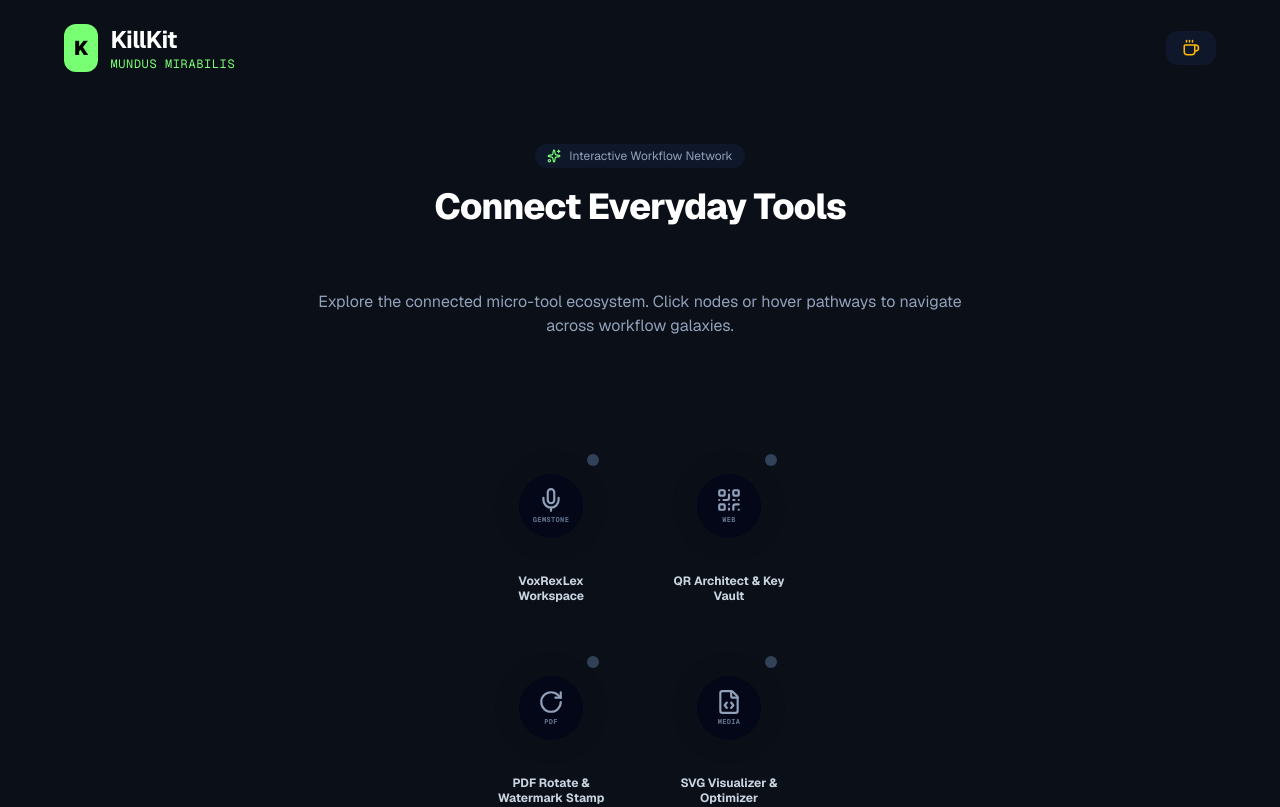
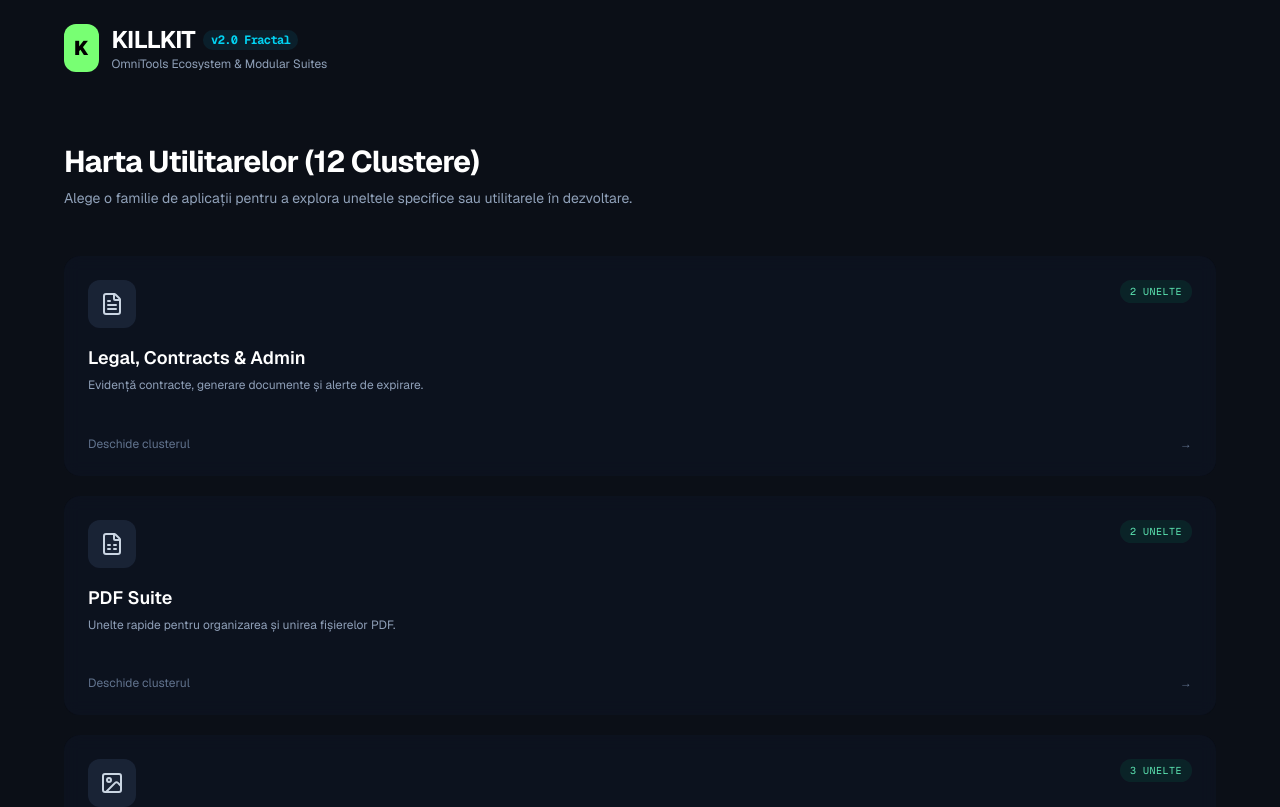
Before and after one commit to u8730576247-bot/omnitools-app, a Next.js app: page / in a window 1280 px wide. Shown: the top 807 px of the page. Built offline with nearby package versions, Linux system fonts and the light colour scheme.

Commit message:
Refactor UI into 12 Fractal Family Clusters

```diff
--- a/src/app/page.tsx
+++ b/src/app/page.tsx
@@ -1,192 +1,191 @@
 'use client';
 
-import React from 'react';
-import {
-  Mic,
-  QrCode,
-  RotateCw,
-  FileCode,
-  FileStack,
-  FileSpreadsheet,
-  Image as ImageIcon,
-  ShieldCheck,
-  Receipt,
-  Key,
-  Coffee,
-  Sparkles,
-  Zap,
-  BellRing,
-} from 'lucide-react';
-import KillKitGrid, { ToolItem } from '@/components/killkit/KillKitGrid';
-
-
-const ALL_TOOLS: ToolItem[] = [
-  {
-    id: 'vox-rex-lex',
-    title: 'VoxRexLex Workspace',
-    description: 'Advanced legal & medical voice dictation & AI translation suite.',
-    icon: Mic,
-    href: '/vox-rex-lex',
-    badge: 'GEMSTONE',
-    badgeColor: 'bg-[#78ff73]/20 text-[#78ff73] border-[#78ff73]/30',
-  },
-  {
-    id: 'qr-key-vault',
-    title: 'QR Architect & Key Vault',
-    description: 'Generate vector SVG QR codes and high-entropy cryptographic keys.',
-    icon: QrCode,
-    href: '/qr-key-vault',
-    badge: 'WEB & CIPHER',
-    badgeColor: 'bg-cyan-500/20 text-cyan-300 border-cyan-500/30',
-  },
-  {
-    id: 'pdf-rotate-stamp',
-    title: 'PDF Rotate & Watermark Stamp',
-    description: 'Rotate PDF pages and overlay custom diagonal watermark stamps.',
-    icon: RotateCw,
-    href: '/pdf-rotate-stamp',
-    badge: 'PDF CLUSTER',
-    badgeColor: 'bg-indigo-500/20 text-indigo-300 border-indigo-500/30',
-  },
-  {
-    id: 'svg-optimizer',
-    title: 'SVG Visualizer & Optimizer',
-    description: 'Clean, minify, preview SVG code and convert directly to React JSX.',
-    icon: FileCode,
-    href: '/svg-optimizer',
-    badge: 'MEDIA CLUSTER',
-    badgeColor: 'bg-emerald-500/20 text-emerald-300 border-emerald-500/30',
-  },
-  {
-    id: 'pdf-merger',
-    title: 'PDF Merger & Combiner',
-    description: 'Securely merge and combine PDF documents directly in your browser.',
-    icon: FileStack,
-    href: '/pdf-merger',
-    badge: 'PDF CLUSTER',
-    badgeColor: 'bg-indigo-500/20 text-indigo-300 border-indigo-500/30',
-  },
-  {
-    id: 'json-to-csv',
-    title: 'JSON to CSV Converter',
-    description: 'Transform structured JSON data into clean CSV / Excel sheets instantly.',
-    icon: FileSpreadsheet,
-    href: '/json-to-csv',
-    badge: 'DATA CLUSTER',
-    badgeColor: 'bg-amber-500/20 text-amber-300 border-amber-500/30',
-  },
-  {
-    id: 'image-converter',
-    title: 'Image Converter & Compressor',
-    description: 'Convert and compress WebP, PNG, JPG locally in your browser.',
-    icon: ImageIcon,
-    href: '/image-converter',
-    badge: 'MEDIA CLUSTER',
-    badgeColor: 'bg-emerald-500/20 text-emerald-300 border-emerald-500/30',
-  },
-  {
-    id: 'exif-cleaner',
-    title: 'Exif & Privacy Cleaner',
-    description: 'Strip metadata, GPS coordinates and device info from photos.',
-    icon: ShieldCheck,
-    href: '/exif-cleaner',
-    badge: 'PRIVACY',
-    badgeColor: 'bg-purple-500/20 text-purple-300 border-purple-500/30',
-  },
-  {
-    id: 'invoice-generator',
-    title: 'Free Invoice Generator',
-    description: 'Generate clean professional B2B PDF invoices instantly.',
-    icon: Receipt,
-    href: '/invoice-generator',
-    badge: 'B2B',
-    badgeColor: 'bg-blue-500/20 text-blue-300 border-blue-500/30',
-  },
-  {
-    id: 'hash-generator',
-    title: 'Smart Hash & Passphrase Vault',
-    description: 'Compute SHA-256, SHA-512 hashes and generate memorable high-entropy passphrases.',
-    icon: Key,
-    href: '/hash-generator',
-    badge: 'WEB & CIPHER',
-    badgeColor: 'bg-cyan-500/20 text-cyan-300 border-cyan-500/30',
-  },
-  {
-    id: 'creator-guard',
-    title: 'Creator Guard',
-    description: 'Protect and manage your creative digital assets on mobile.',
-    href: 'https://github.com/u8730576247-bot/killkit-releases/releases/download/v1.0.0/creator-guard.apk',
-    badge: 'MOBILE APP',
-    badgeColor: 'bg-emerald-500/20 text-emerald-300 border-emerald-500/30',
-    icon: ShieldCheck,
-  },
-  {
-    id: 'doc-reminder',
-    title: 'Doc Reminder',
-    description: 'Never miss a document expiration or renewal deadline.',
-    href: 'https://github.com/u8730576247-bot/killkit-releases/releases/download/v1.0.0/doc-reminder.apk',
-    badge: 'MOBILE APP',
-    badgeColor: 'bg-emerald-500/20 text-emerald-300 border-emerald-500/30',
-    icon: BellRing,
-  },
-];
+import { useState } from 'react';
+import Link from 'next/link';
+import { FAMILIES, FamilyCategory, ToolItem } from '@/config/categories';
+import { ArrowLeft, Sparkles, FolderLock } from 'lucide-react';
 
 export default function Home() {
+  const [selectedFamilyId, setSelectedFamilyId] = useState<string | null>(null);
+
+  const selectedFamily = FAMILIES.find((f) => f.id === selectedFamilyId);
+
   return (
-    <main className="min-h-screen bg-[#0B0F17] text-slate-100 p-6 md:p-12 font-sans selection:bg-[#78ff73] selection:text-black">
+    <main className="min-h-screen bg-[#0B0F17] text-slate-100 p-6 md:p-12 font-sans selection:bg-cyan-500/30">
       <div className="max-w-6xl mx-auto space-y-12">
 
         {/* Header Navigation */}
-        <header className="flex items-center justify-between border-b border-slate-800/60 pb-6">
+        <header className="flex items-center justify-between border-b border-slate-800/80 pb-6">
           <div className="flex items-center gap-3">
-            <div className="bg-[#78ff73] text-black font-black p-2.5 rounded-xl text-xl shadow-lg shadow-[#78ff73]/20">
+            <div className="bg-[#78ff73] text-black font-black p-2.5 rounded-xl text-xl tracking-wider shadow-[0_0_20px_rgba(120,255,115,0.3)]">
               K
             </div>
             <div>
-              <span className="text-2xl font-bold tracking-tight text-white">KillKit</span>
-              <span className="text-xs block text-[#78ff73] font-mono tracking-wider">MUNDUS MIRABILIS</span>
+              <h1 className="text-2xl font-bold tracking-tight text-white flex items-center gap-2">
+                KILLKIT <span className="text-xs px-2 py-0.5 rounded-full bg-cyan-500/10 text-cyan-400 border border-cyan-500/20 font-mono">v2.0 Fractal</span>
+              </h1>
+              <p className="text-xs text-slate-400">OmniTools Ecosystem & Modular Suites</p>
             </div>
           </div>
 
-          <a
-            href="https://www.buymeacoffee.com"
-            target="_blank"
-            rel="noopener noreferrer"
-            className="flex items-center gap-2 bg-slate-900 hover:bg-slate-800 text-amber-400 border border-slate-800 px-4 py-2 rounded-xl text-sm font-semibold transition-all hover:scale-105"
-          >
-            <Coffee size={18} />
-            <span className="hidden sm:inline">Buy me a coffee</span>
-          </a>
+          {selectedFamily && (
+            <button
+              onClick={() => setSelectedFamilyId(null)}
+              className="flex items-center gap-2 text-sm text-slate-400 hover:text-white bg-slate-800/60 hover:bg-slate-800 px-4 py-2 rounded-xl border border-slate-700/50 transition-all cursor-pointer"
+            >
+              <ArrowLeft className="w-4 h-4" /> Toate Familiile
+            </button>
+          )}
         </header>
 
-        {/* Hero Section */}
-        <div className="text-center max-w-3xl mx-auto space-y-4">
-          <div className="inline-flex items-center gap-2 px-3 py-1 rounded-full bg-slate-900 border border-slate-800 text-xs text-slate-400">
-            <Sparkles size={14} className="text-[#78ff73]" />
-            <span>Interactive Workflow Network</span>
-          </div>
-          <h1 className="text-4xl md:text-6xl font-extrabold tracking-tight text-white leading-tight">
-            Connect Everyday Tools <br />
-            <span className="text-transparent bg-clip-text bg-gradient-to-r from-[#78ff73] via-emerald-400 to-indigo-400">In One Neon Grid</span>
-          </h1>
-          <p className="text-slate-400 text-base md:text-lg max-w-2xl mx-auto">
-            Explore the connected micro-tool ecosystem. Click nodes or hover pathways to navigate across workflow galaxies.
-          </p>
+        {/* Dynamic Title / Breadcrumb */}
+        <div className="space-y-2">
+          {selectedFamily ? (
+            <>
+              <div className="flex items-center gap-2 text-xs font-mono text-cyan-400 uppercase tracking-widest">
+                <span>Familii</span> / <span className="text-white">{selectedFamily.title}</span>
+              </div>
+              <h2 className="text-3xl font-bold text-white tracking-tight flex items-center gap-3">
+                <selectedFamily.icon className="w-8 h-8 text-cyan-400" />
+                {selectedFamily.title}
+              </h2>
+              <p className="text-slate-400 max-w-2xl text-sm">{selectedFamily.description}</p>
+            </>
+          ) : (
+            <>
+              <h2 className="text-3xl font-bold text-white tracking-tight">Harta Utilitarelor (12 Clustere)</h2>
+              <p className="text-slate-400 max-w-2xl text-sm">
+                Alege o familie de aplicații pentru a explora uneltele specifice sau utilitarele în dezvoltare.
+              </p>
+            </>
+          )}
         </div>
 
-        {/* NEON GRID WITH CIRCLES & GUIDELINES */}
-        <section className="relative py-4">
-          <KillKitGrid tools={ALL_TOOLS} />
-        </section>
+        {/* LEVEL 1: GRID-UL CU FAMILII (Când nu e selectată nicio familie) */}
+        {!selectedFamily && (
+          <div className="grid grid-cols-1 md:grid-cols-2 lg:grid-cols-3 gap-5">
+            {FAMILIES.map((family) => {
+              const Icon = family.icon;
+              const isComingSoon = family.status === 'coming-soon';
+              const toolCount = family.tools.length;
 
-        {/* Footer */}
-        <footer className="text-center text-slate-500 text-xs pt-8 border-t border-slate-800/50 flex justify-between items-center">
-          <span>KillKit © 2026 — Built for speed, privacy, and flow.</span>
-          <div className="flex items-center gap-1 text-[#78ff73]">
-            <Zap size={14} />
-            <span>Mundus Mirabilis Online</span>
+              return (
+                <div
+                  key={family.id}
+                  onClick={() => setSelectedFamilyId(family.id)}
+                  className={`group relative p-6 rounded-2xl bg-slate-900/40 border transition-all duration-300 cursor-pointer backdrop-blur-sm flex flex-col justify-between hover:-translate-y-1 ${
+                    isComingSoon
+                      ? 'border-slate-800/60 opacity-60 hover:opacity-80 hover:border-slate-700'
+                      : 'border-slate-800 hover:border-cyan-500/50 hover:shadow-[0_0_30px_rgba(6,182,212,0.15)]'
+                  }`}
+                >
+                  <div className="space-y-4">
+                    <div className="flex items-start justify-between">
+                      <div className="p-3 rounded-xl bg-slate-800/80 border border-slate-700/50 group-hover:bg-cyan-500/10 group-hover:border-cyan-500/30 group-hover:text-cyan-400 transition-colors">
+                        <Icon className="w-6 h-6 text-slate-300 group-hover:text-cyan-400" />
+                      </div>
+                      <span
+                        className={`text-[10px] font-mono tracking-wider px-2.5 py-1 rounded-full border ${
+                          isComingSoon
+                            ? 'bg-amber-500/10 text-amber-300 border-amber-500/20'
+                            : toolCount > 0
+                            ? 'bg-emerald-500/10 text-emerald-300 border-emerald-500/20'
+                            : 'bg-slate-800 text-slate-400 border-slate-700'
+                        }`}
+                      >
+                        {isComingSoon ? 'INCEPTION' : `${toolCount} UNELTE`}
+                      </span>
+                    </div>
+
+                    <div>
+                      <h3 className="text-lg font-semibold text-white group-hover:text-cyan-300 transition-colors">
+                        {family.title}
+                      </h3>
+                      <p className="text-xs text-slate-400 mt-1 line-clamp-2 leading-relaxed">
+                        {family.description}
+                      </p>
+                    </div>
+                  </div>
+
+                  <div className="mt-6 pt-4 border-t border-slate-800/60 flex items-center justify-between text-xs text-slate-500 group-hover:text-slate-300">
+                    <span>{isComingSoon ? 'În dezvoltare' : 'Deschide clusterul'}</span>
+                    <span className="font-mono group-hover:translate-x-1 transition-transform">→</span>
+                  </div>
+                </div>
+              );
+            })}
           </div>
-        </footer>
+        )}
+
+        {/* LEVEL 2: UNELTELE DIN FAMILIA SELECTATĂ */}
+        {selectedFamily && (
+          <div>
+            {selectedFamily.tools.length > 0 ? (
+              <div className="grid grid-cols-1 md:grid-cols-2 lg:grid-cols-3 gap-5">
+                {selectedFamily.tools.map((tool: ToolItem) => {
+                  const ToolIcon = tool.icon;
+                  const isExternal = tool.href.startsWith('http');
+
+                  const CardContent = (
+                    <div className="group relative p-6 rounded-2xl bg-slate-900/60 border border-slate-800 hover:border-cyan-500/50 transition-all duration-300 hover:-translate-y-1 hover:shadow-[0_0_30px_rgba(6,182,212,0.15)] backdrop-blur-sm flex flex-col justify-between h-full">
+                      <div className="space-y-4">
+                        <div className="flex items-start justify-between">
+                          <div className="p-3 rounded-xl bg-slate-800/80 border border-slate-700/50 group-hover:bg-cyan-500/10 group-hover:border-cyan-500/30 group-hover:text-cyan-400 transition-colors">
+                            <ToolIcon className="w-6 h-6 text-slate-300 group-hover:text-cyan-400" />
+                          </div>
+                          <span className={`text-[10px] font-mono tracking-wider px-2.5 py-1 rounded-full border ${tool.badgeColor}`}>
+                            {tool.badge}
+                          </span>
+                        </div>
+
+                        <div>
+                          <h3 className="text-lg font-semibold text-white group-hover:text-cyan-300 transition-colors">
+                            {tool.title}
+                          </h3>
+                          <p className="text-xs text-slate-400 mt-1 leading-relaxed">
+                            {tool.description}
+                          </p>
+                        </div>
+                      </div>
+
+                      <div className="mt-6 pt-4 border-t border-slate-800/60 flex items-center justify-between text-xs text-cyan-400 font-medium">
+                        <span>{isExternal ? 'Descarcă APK' : 'Lansează Unealta'}</span>
+                        <span className="group-hover:translate-x-1 transition-transform">→</span>
+                      </div>
+                    </div>
+                  );
+
+                  return isExternal ? (
+                    <a key={tool.id} href={tool.href} download className="block h-full">
+                      {CardContent}
+                    </a>
+                  ) : (
+                    <Link key={tool.id} href={tool.href} className="block h-full">
+                      {CardContent}
+                    </Link>
+                  );
+                })}
+              </div>
+            ) : (
+              /* Mesaj dacă familia este goală / în dezvoltare */
+              <div className="p-12 rounded-3xl bg-slate-900/30 border border-slate-800/80 text-center space-y-4 max-w-xl mx-auto">
+                <div className="w-12 h-12 rounded-2xl bg-slate-800 flex items-center justify-center mx-auto text-amber-400 border border-slate-700">
+                  <FolderLock className="w-6 h-6" />
+                </div>
+                <h3 className="text-xl font-bold text-white">Cluster în Curs de Extindere</h3>
+                <p className="text-xs text-slate-400 leading-relaxed">
+                  Această familie este pregătită în arhitectură. Lucrăm la adăugarea de unelte noi specifice acestei categorii.
+                </p>
+                <button
+                  onClick={() => setSelectedFamilyId(null)}
+                  className="mt-2 inline-flex items-center gap-2 text-xs font-mono text-cyan-400 hover:text-cyan-300 pt-2"
+                >
+                  ← Înapoi la celelalte familii
+                </button>
+              </div>
+            )}
+          </div>
+        )}
 
       </div>
     </main>
--- /dev/null
+++ b/src/config/categories.ts
@@ -0,0 +1,233 @@
+import {
+  FileText,
+  FileSpreadsheet,
+  Image as ImageIcon,
+  Bot,
+  Code2,
+  KeyRound,
+  Smartphone,
+  Receipt,
+  Globe,
+  Music,
+  Cloud,
+  CheckSquare,
+  ShieldCheck,
+  BellRing,
+  FileCode,
+  QrCode,
+  LucideIcon
+} from 'lucide-react';
+
+export interface ToolItem {
+  id: string;
+  title: string;
+  description: string;
+  href: string;
+  badge: string;
+  badgeColor: string;
+  icon: LucideIcon;
+}
+
+export interface FamilyCategory {
+  id: string;
+  title: string;
+  description: string;
+  icon: LucideIcon;
+  status: 'active' | 'coming-soon';
+  tools: ToolItem[];
+}
+
+export const FAMILIES: FamilyCategory[] = [
+  {
+    id: 'legal-admin',
+    title: 'Legal, Contracts & Admin',
+    description: 'Evidență contracte, generare documente și alerte de expirare.',
+    icon: FileText,
+    status: 'active',
+    tools: [
+      {
+        id: 'creator-guard',
+        title: 'Creator Guard',
+        description: 'Protect and manage your creative digital assets & contracts.',
+        href: 'https://github.com/u8730576247-bot/killkit-releases/releases/download/v1.0.0/creator-guard.apk',
+        badge: 'MOBILE APP',
+        badgeColor: 'bg-emerald-500/20 text-emerald-300 border-emerald-500/30',
+        icon: ShieldCheck,
+      },
+      {
+        id: 'doc-reminder',
+        title: 'Doc Reminder',
+        description: 'Never miss a document expiration or renewal deadline.',
+        href: 'https://github.com/u8730576247-bot/killkit-releases/releases/download/v1.0.0/doc-reminder.apk',
+        badge: 'MOBILE APP',
+        badgeColor: 'bg-emerald-500/20 text-emerald-300 border-emerald-500/30',
+        icon: BellRing,
+      },
+    ],
+  },
+  {
+    id: 'pdf-suite',
+    title: 'PDF Suite',
+    description: 'Unelte rapide pentru organizarea și unirea fișierelor PDF.',
+    icon: FileSpreadsheet,
+    status: 'active',
+    tools: [
+      {
+        id: 'pdf-merger',
+        title: 'PDF Merger',
+        description: 'Combina mai multe PDF-uri intr-un singur document.',
+        href: '/pdf-merger',
+        badge: 'WEB TOOL',
+        badgeColor: 'bg-cyan-500/20 text-cyan-300 border-cyan-500/30',
+        icon: FileCode,
+      },
+      {
+        id: 'pdf-organizer',
+        title: 'PDF Organizer',
+        description: 'Rearanjeaza, roteste si sterge pagini din PDF.',
+        href: '/pdf-organizer',
+        badge: 'WEB TOOL',
+        badgeColor: 'bg-cyan-500/20 text-cyan-300 border-cyan-500/30',
+        icon: FileCode,
+      },
+    ],
+  },
+  {
+    id: 'image-lab',
+    title: 'Image & Design Lab',
+    description: 'Conversie, curățare metdate EXIF și optimizare SVG.',
+    icon: ImageIcon,
+    status: 'active',
+    tools: [
+      {
+        id: 'exif-cleaner',
+        title: 'EXIF Cleaner',
+        description: 'Elimina metadatele si locatia din fotografiile tale.',
+        href: '/exif-cleaner',
+        badge: 'WEB TOOL',
+        badgeColor: 'bg-cyan-500/20 text-cyan-300 border-cyan-500/30',
+        icon: ImageIcon,
+      },
+      {
+        id: 'image-converter',
+        title: 'Image Converter',
+        description: 'Schimba formatul imaginilor rapid si fara pierderi.',
+        href: '/image-converter',
+        badge: 'WEB TOOL',
+        badgeColor: 'bg-cyan-500/20 text-cyan-300 border-cyan-500/30',
+        icon: ImageIcon,
+      },
+      {
+        id: 'svg-optimizer',
+        title: 'SVG Optimizer',
+        description: 'Comprima si curata fisierele vectoriale SVG.',
+        href: '/svg-optimizer',
+        badge: 'WEB TOOL',
+        badgeColor: 'bg-cyan-500/20 text-cyan-300 border-cyan-500/30',
+        icon: ImageIcon,
+      },
+    ],
+  },
+  {
+    id: 'ai-automation',
+    title: 'AI & Automation',
+    description: 'Procesare vocală, text și automatizări bazate pe AI.',
+    icon: Bot,
+    status: 'active',
+    tools: [
+      {
+        id: 'vox-rex-lex',
+        title: 'Vox Rex Lex',
+        description: 'Procesare vocala si analiza inteligenta a textului.',
+        href: '/vox-rex-lex',
+        badge: 'WEB TOOL',
+        badgeColor: 'bg-cyan-500/20 text-cyan-300 border-cyan-500/30',
+        icon: Bot,
+      },
+    ],
+  },
+  {
+    id: 'dev-code',
+    title: 'Developer & Code',
+    description: 'Convertor JSON, formatare cod și utilitare pentru developeri.',
+    icon: Code2,
+    status: 'active',
+    tools: [
+      {
+        id: 'json-converter',
+        title: 'JSON Converter',
+        description: 'Valideaza, formateaza si transforma date JSON.',
+        href: '/json-converter',
+        badge: 'WEB TOOL',
+        badgeColor: 'bg-cyan-500/20 text-cyan-300 border-cyan-500/30',
+        icon: Code2,
+      },
+    ],
+  },
+  {
+    id: 'security-encryption',
+    title: 'Security & Encryption',
+    description: 'Generatoare QR, criptare și protecția datelor.',
+    icon: KeyRound,
+    status: 'active',
+    tools: [
+      {
+        id: 'qr-key-generator',
+        title: 'QR Key Generator',
+        description: 'Genereaza coduri QR securizate pentru chei si parole.',
+        href: '/qr-key-generator',
+        badge: 'WEB TOOL',
+        badgeColor: 'bg-cyan-500/20 text-cyan-300 border-cyan-500/30',
+        icon: QrCode,
+      },
+    ],
+  },
+  {
+    id: 'mobile-system',
+    title: 'Mobile & System',
+    description: 'Pachete mobile Android și kit-uri de instalare.',
+    icon: Smartphone,
+    status: 'active',
+    tools: [],
+  },
+  {
+    id: 'finance-invoicing',
+    title: 'Finance & Invoicing',
+    description: 'Calculatoare de taxe, estimatoare de costuri și profit.',
+    icon: Receipt,
+    status: 'coming-soon',
+    tools: [],
+  },
+  {
+    id: 'web-seo',
+    title: 'Web & SEO Tools',
+    description: 'Meta tag-uri, analiză headers și inspecție web.',
+    icon: Globe,
+    status: 'coming-soon',
+    tools: [],
+  },
+  {
+    id: 'audio-media',
+    title: 'Audio & Media',
+    description: 'Editoare audio rapide, convertoare și inversoare.',
+    icon: Music,
+    status: 'coming-soon',
+    tools: [],
+  },
+  {
+    id: 'cloud-api',
+    title: 'Cloud & API Kit',
+    description: 'Testere pentru Webhook, playground API și stocare.',
+    icon: Cloud,
+    status: 'coming-soon',
+    tools: [],
+  },
+  {
+    id: 'productivity',
+    title: 'Productivity & Notes',
+    description: 'Timere de lucru, note rapide și management al sarcinilor.',
+    icon: CheckSquare,
+    status: 'coming-soon',
+    tools: [],
+  },
+];
```
